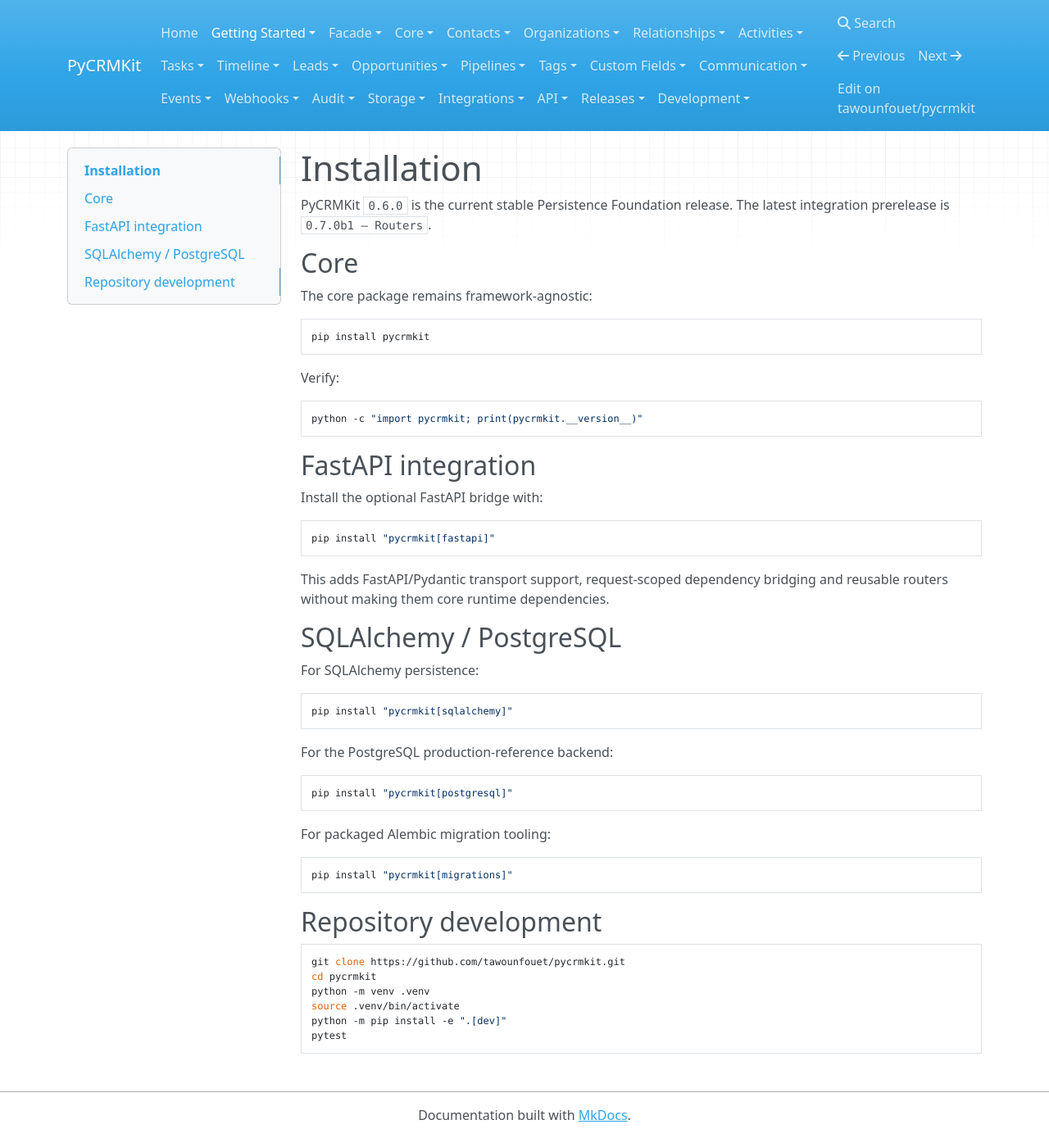
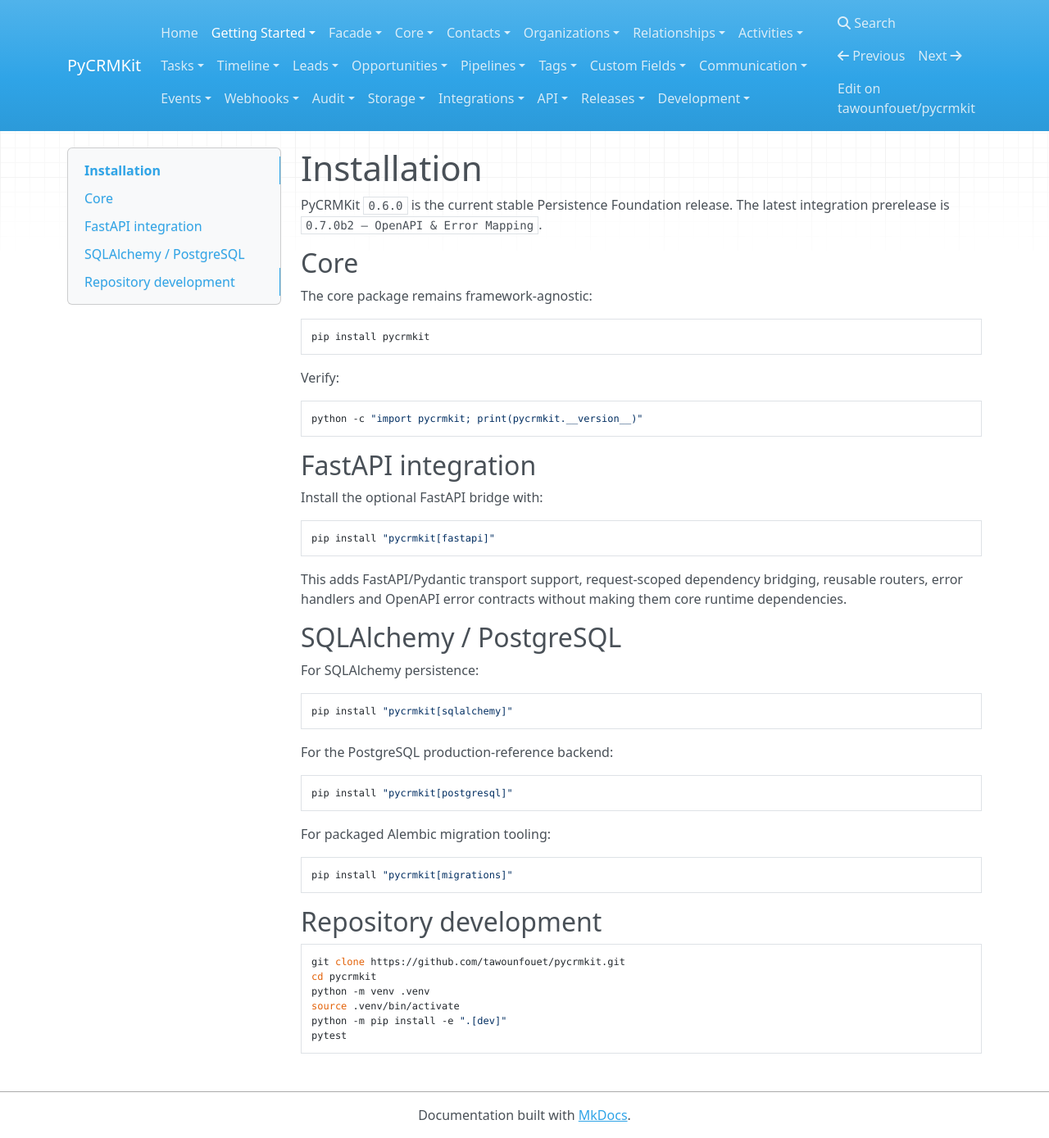
Before and after one commit to tawounfouet/pycrmkit, an MkDocs documentation site: the page built from docs/getting-started/installation.md, in a window 1280 px wide and 1389 px high. Shown: the whole window at 82% size. Built offline with MkDocs 1.6.1, drawn with Linux system fonts in a browser that asks for light colours; nearby versions of some CDN libraries.

Commit message:
docs: update FastAPI installation for 0.7.0b2

````diff
--- a/docs/getting-started/installation.md
+++ b/docs/getting-started/installation.md
@@ -1,7 +1,7 @@
 # Installation
 
 PyCRMKit `0.6.0` is the current stable Persistence Foundation release.
-The latest integration prerelease is `0.7.0b1 — Routers`.
+The latest integration prerelease is `0.7.0b2 — OpenAPI & Error Mapping`.
 
 ## Core
 
@@ -25,8 +25,9 @@
 pip install "pycrmkit[fastapi]"
 ```
 
-This adds FastAPI/Pydantic transport support, request-scoped dependency bridging
-and reusable routers without making them core runtime dependencies.
+This adds FastAPI/Pydantic transport support, request-scoped dependency bridging,
+reusable routers, error handlers and OpenAPI error contracts without making them
+core runtime dependencies.
 
 ## SQLAlchemy / PostgreSQL
 
````
